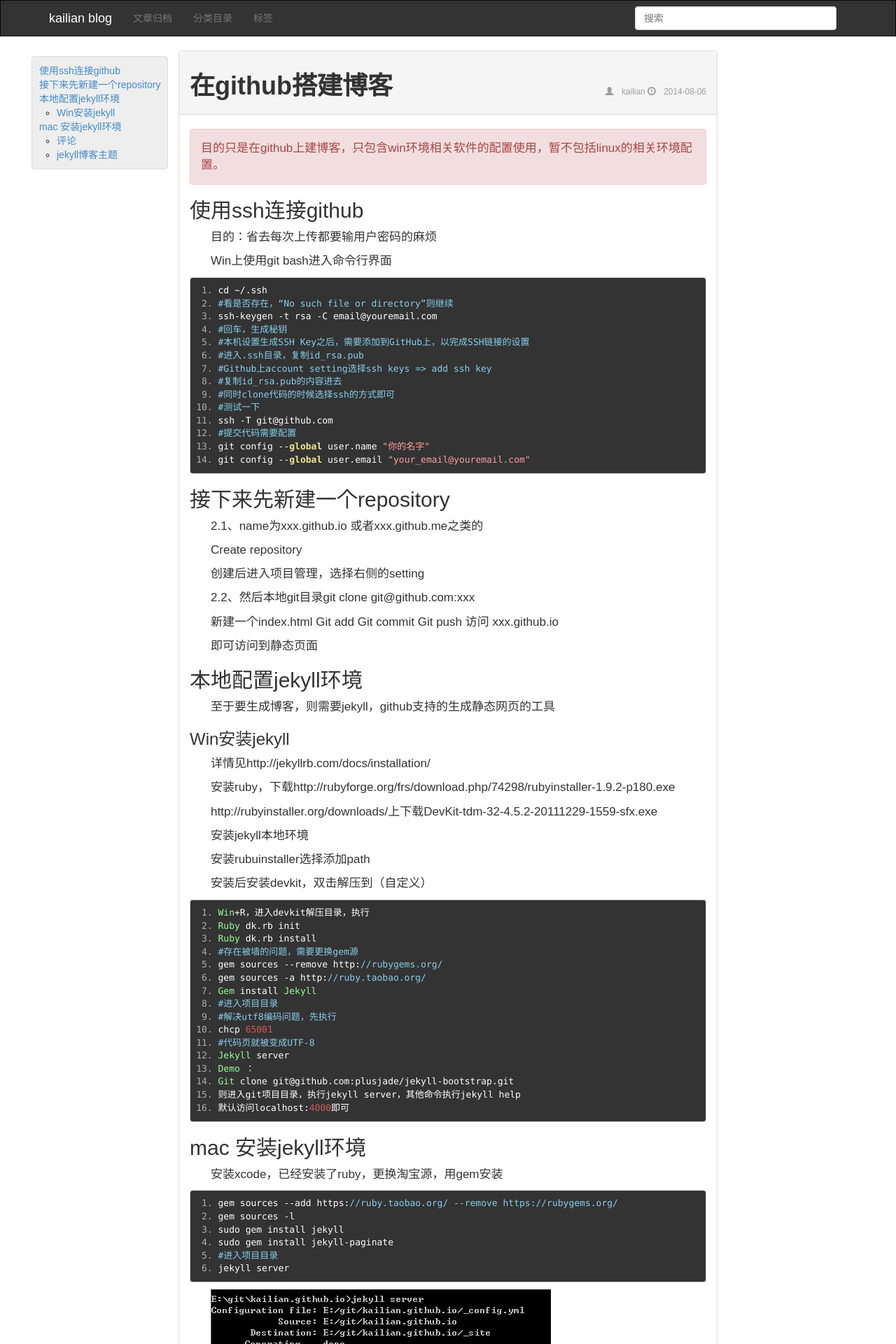
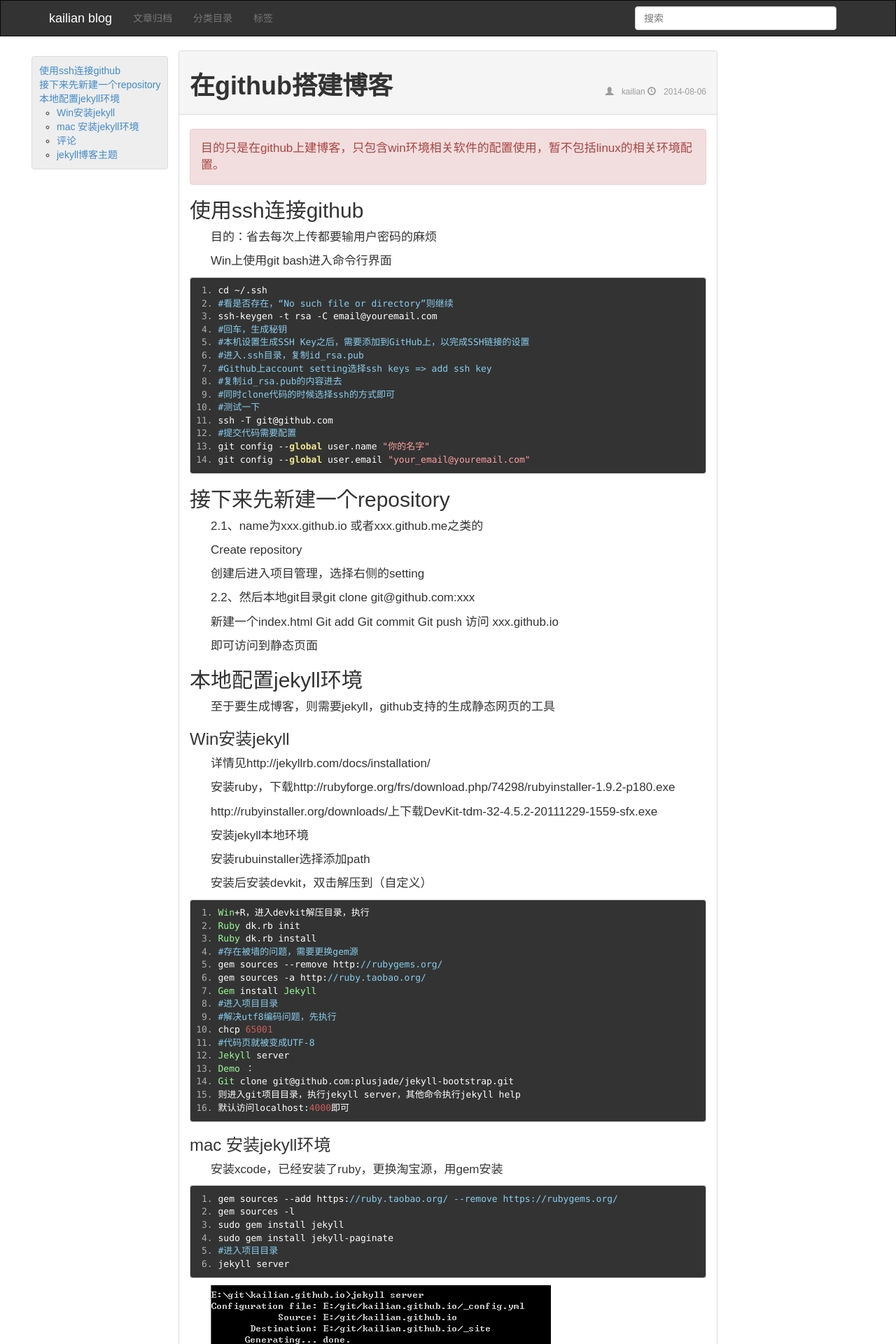
Before and after one commit to kailian/kailian.github.io, a Jekyll site: the page built from _posts/2014-08-06-github-blog.md, in a window 1280 px wide. Shown: the top 1920 px of the page at 70% size. Built offline with Jekyll 4.4.1, drawn with Linux system fonts in a browser that asks for light colours; comment, search, counter and statistics services are not loaded.

Commit message:
【文章】博客-mac环境

```diff
--- a/_posts/2014-08-06-github-blog.md
+++ b/_posts/2014-08-06-github-blog.md
@@ -87,7 +87,7 @@ http://rubyinstaller.org/downloads/上下载DevKit-tdm-32-4.5.2-20111229-1559-sf
 	则进入git项目目录，执行jekyll server，其他命令执行jekyll help
 	默认访问localhost:4000即可
 
-## mac 安装jekyll环境
+### mac 安装jekyll环境
 
 安装xcode，已经安装了ruby，更换淘宝源，用gem安装
 
```
